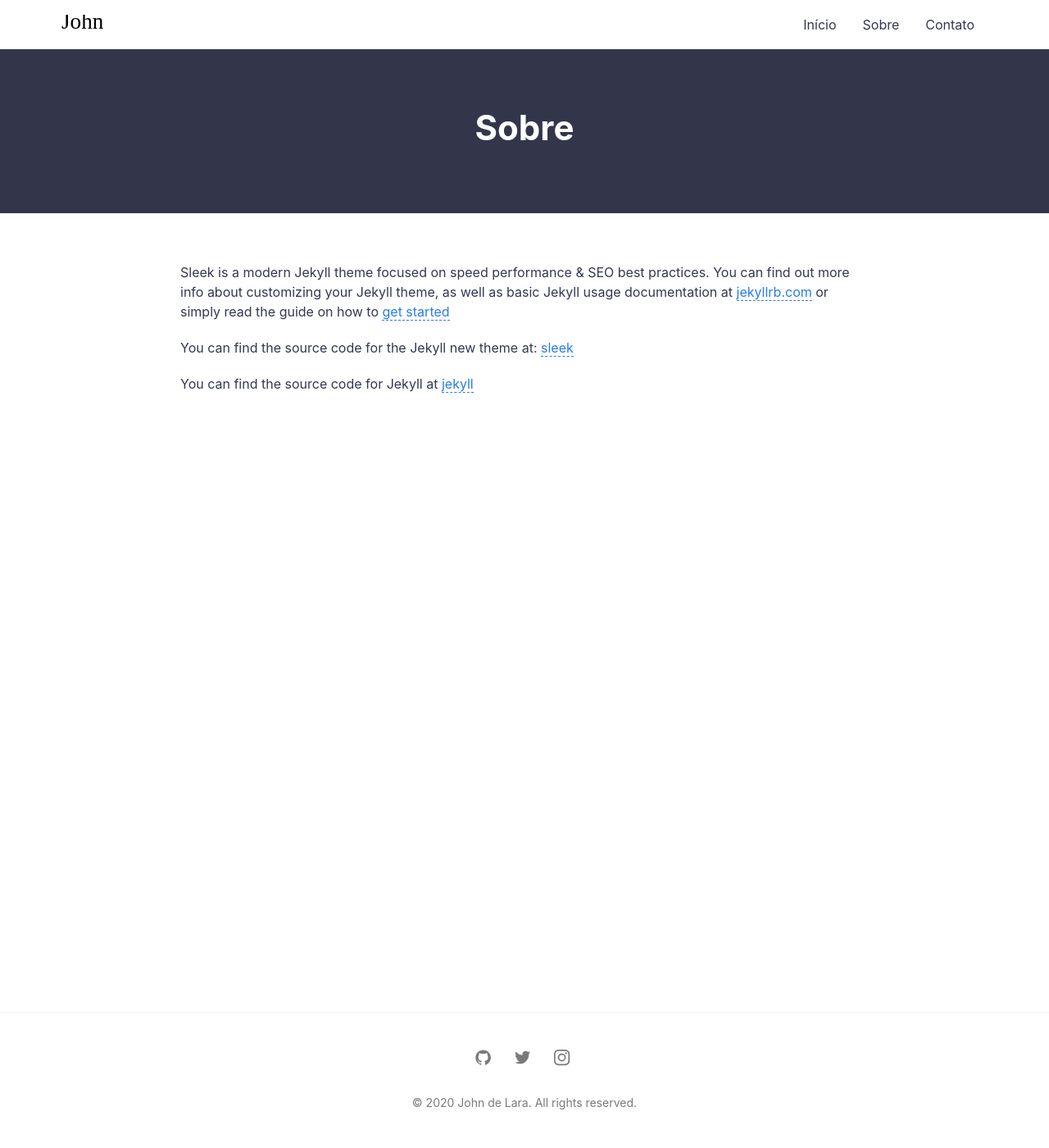
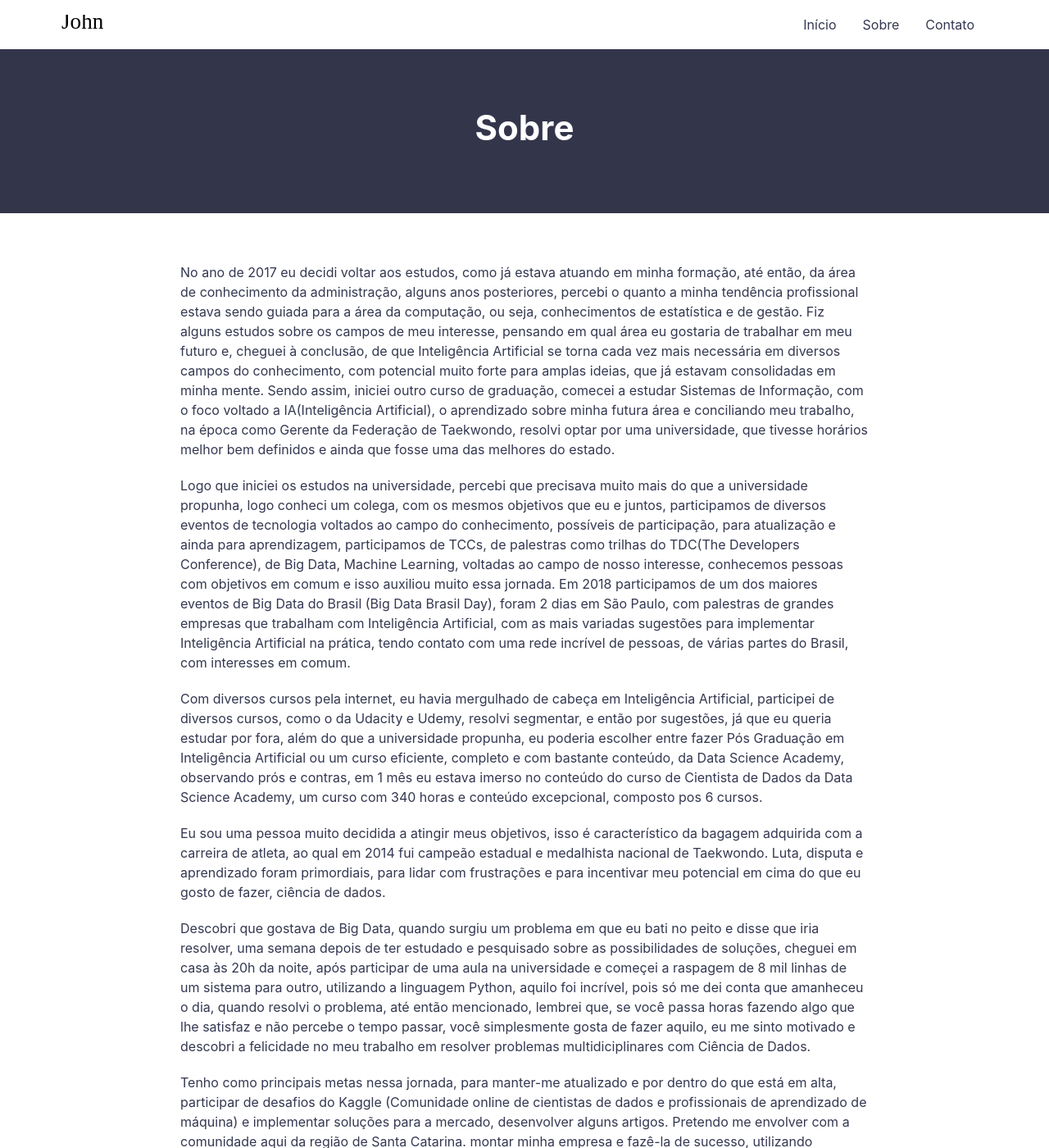
Before and after one commit to johndelara1/portfolioweb, a Jekyll site: the page built from about.md, in a window 1280 px wide and 1400 px high. Shown: the whole window at 82% size. Built offline with Jekyll 4.4.1, drawn with Linux system fonts in a browser that asks for light colours; some of the changed text lies outside the part shown.

Commit message:
primeira postagem

```diff
--- a/_config.yml
+++ b/_config.yml
@@ -29,7 +29,7 @@ tagline: >
   Aqui você encontrará meus projetos, análises e estudos relacionado à Ciência de Dados, aplicação de Machine Learning, entre outros.
 
 hero_img: posts/sleek_lg.jpg # Main background image: use the path from /assets/img/ => This will output /assets/img/posts/sleek_lg.jpg
-
+hero_img: posts/trajetoria_lg.jpg
 email: johndelara1@gmail.com # email for form submission
 
 twitter_username: johndelara01 # replace with your_twitter_username or comment to remove link from footer
--- a/about.md
+++ b/about.md
@@ -4,10 +4,14 @@ title: Sobre
 permalink: /sobre/
 ---
 
-Sleek is a modern Jekyll theme focused on speed performance & SEO best practices. You can find out more info about customizing your Jekyll theme, as well as basic Jekyll usage documentation at [jekyllrb.com](http://jekyllrb.com/) or simply read the guide on how to [get started](/getting-started)
+No ano de 2017 eu decidi voltar aos estudos, como já estava atuando em minha formação, até então, da área de conhecimento da administração, alguns anos posteriores, percebi o quanto a minha tendência profissional estava sendo guiada para a área da computação, ou seja, conhecimentos de estatística e de gestão. Fiz alguns estudos sobre os campos de meu interesse, pensando em qual área eu gostaria de trabalhar em meu futuro e, cheguei à conclusão, de que Inteligência Artificial se torna cada vez mais necessária em diversos campos do conhecimento, com potencial muito forte para amplas ideias, que já estavam consolidadas em minha mente. Sendo assim, iniciei outro curso de graduação, comecei a estudar Sistemas de Informação, com o foco voltado a IA(Inteligência Artificial), o aprendizado sobre minha futura área e conciliando meu trabalho, na época como Gerente da Federação de Taekwondo, resolvi optar por uma universidade, que tivesse horários melhor bem definidos e ainda que fosse uma das melhores do estado.
 
-You can find the source code for the Jekyll new theme at:
-[sleek](https://github.com/janczizikow/sleek)
+Logo que iniciei os estudos na universidade, percebi que precisava muito mais do que a universidade propunha, logo conheci um colega, com os mesmos objetivos que eu e juntos, participamos de diversos eventos de tecnologia voltados ao campo do conhecimento, possíveis de participação, para atualização e ainda para aprendizagem, participamos de TCCs, de palestras como trilhas do TDC(The Developers Conference), de Big Data, Machine Learning, voltadas ao campo de nosso interesse, conhecemos pessoas com objetivos em comum e isso auxiliou muito essa jornada. Em 2018 participamos de um dos maiores eventos de Big Data do Brasil (Big Data Brasil Day), foram 2 dias em São Paulo, com palestras de grandes empresas que trabalham com Inteligência Artificial, com as mais variadas sugestões para implementar Inteligência Artificial na prática, tendo contato com uma rede incrível de pessoas, de várias partes do Brasil, com interesses em comum.
 
-You can find the source code for Jekyll at
-[jekyll](https://github.com/jekyll/jekyll)
+Com diversos cursos pela internet, eu havia mergulhado de cabeça em Inteligência Artificial, participei de diversos cursos, como o da Udacity e Udemy, resolvi segmentar, e então por sugestões, já que eu queria estudar por fora, além do que a universidade propunha, eu poderia escolher entre fazer Pós Graduação em Inteligência Artificial ou um curso eficiente, completo e com bastante conteúdo, da Data Science Academy, observando prós e contras, em 1 mês eu estava imerso no conteúdo do curso de Cientista de Dados da Data Science Academy, um curso com 340 horas e conteúdo excepcional, composto pos 6 cursos.
+
+Eu sou uma pessoa muito decidida a atingir meus objetivos, isso é característico da bagagem adquirida com a carreira de atleta, ao qual em 2014 fui campeão estadual e medalhista nacional de Taekwondo. Luta, disputa e aprendizado foram primordiais, para lidar com frustrações e para incentivar meu potencial em cima do que eu gosto de fazer, ciência de dados.
+
+Descobri que gostava de Big Data, quando surgiu um problema em que eu bati no peito e disse que iria resolver, uma semana depois de ter estudado e pesquisado sobre as possibilidades de soluções, cheguei em casa às 20h da noite, após participar de uma aula na universidade e começei a raspagem de 8 mil linhas de um sistema para outro, utilizando a linguagem Python, aquilo foi incrível, pois só me dei conta que amanheceu o dia, quando resolvi o problema, até então mencionado, lembrei que, se você passa horas fazendo algo que lhe satisfaz e não percebe o tempo passar, você simplesmente gosta de fazer aquilo, eu me sinto motivado e descobri a felicidade no meu trabalho em resolver problemas multidiciplinares com Ciência de Dados.
+
+Tenho como principais metas nessa jornada, para manter-me atualizado e por dentro do que está em alta, participar de desafios do Kaggle (Comunidade online de cientistas de dados e profissionais de aprendizado de máquina) e implementar soluções para a mercado, desenvolver alguns artigos. Pretendo me envolver com a comunidade aqui da região de Santa Catarina. montar minha empresa e fazê-la de sucesso, utilizando Inteligência Artificial.
```
Also changed, not shown: index.md (+1 -1 lines), assets/img/posts/trajetoria.jpg (added), assets/img/posts/trajetoria_lg.jpg (added), assets/img/posts/trajetoria_md.jpg (added), assets/img/posts/trajetoria_placehold.jpg (added), assets/img/posts/trajetoria_sm.jpg (added), assets/img/posts/trajetoria_thumb@2x.jpg (added).
